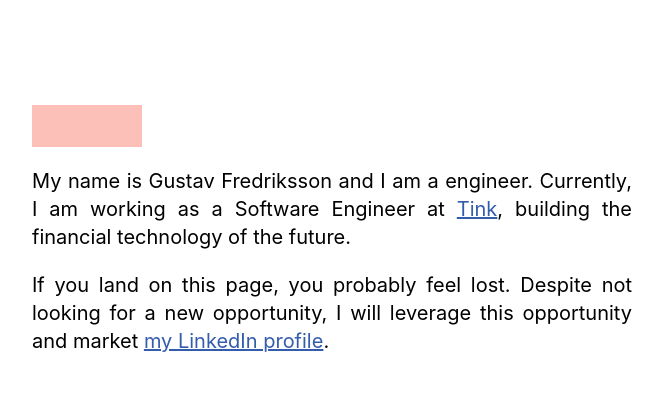
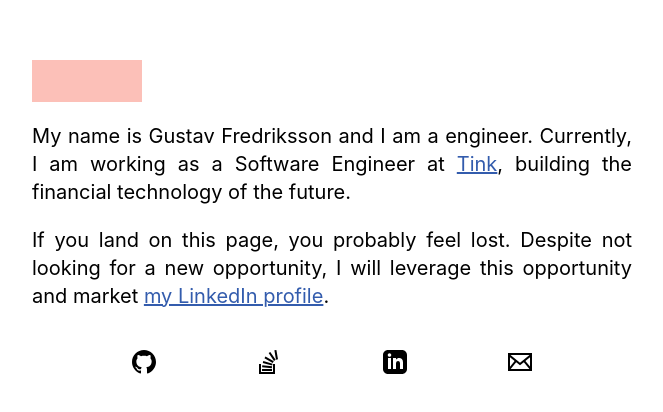
Before and after one commit to fredrikssongustav/gustavfredriksson, a React (Create React App) app: page / in a window 1280 px wide. Shown: the part 160-572 px from the top of the page, without its empty margins (308-971 px from the left). Built offline with nearby package versions, Linux system fonts and the light colour scheme.

Commit message:
feat: add ways to reach me and see me

```diff
--- a/src/components/Hello/Hello.tsx
+++ b/src/components/Hello/Hello.tsx
@@ -2,6 +2,7 @@
 import styled from "styled-components";
 import { ApplesWayOfSayingHello } from "./atoms/ApplesWayOfSayingHello/ApplesWayOfSayingHello";
 import { ThisIsMe } from "./atoms/ThisIsMe/ThisIsMe";
+import { YouFindMeHere } from "./atoms/YouFindMeHere/YouFindMeHere";
 
 const CenteredContainer = styled.div`
   display: flex;
@@ -28,6 +29,7 @@
         <div>
           <ApplesWayOfSayingHello />
           <ThisIsMe />
+          <YouFindMeHere />
         </div>
       </RowContainer>
     </CenteredContainer>
--- /dev/null
+++ b/src/components/Hello/atoms/YouFindMeHere/YouFindMeHere.tsx
@@ -0,0 +1,71 @@
+import React from "react";
+import styled from "styled-components";
+
+const GithubSVG = () => (
+  <svg
+    xmlns="http://www.w3.org/2000/svg"
+    width="24"
+    height="24"
+    viewBox="0 0 24 24"
+  >
+    <path d="M12 0c-6.626 0-12 5.373-12 12 0 5.302 3.438 9.8 8.207 11.387.599.111.793-.261.793-.577v-2.234c-3.338.726-4.033-1.416-4.033-1.416-.546-1.387-1.333-1.756-1.333-1.756-1.089-.745.083-.729.083-.729 1.205.084 1.839 1.237 1.839 1.237 1.07 1.834 2.807 1.304 3.492.997.107-.775.418-1.305.762-1.604-2.665-.305-5.467-1.334-5.467-5.931 0-1.311.469-2.381 1.236-3.221-.124-.303-.535-1.524.117-3.176 0 0 1.008-.322 3.301 1.23.957-.266 1.983-.399 3.003-.404 1.02.005 2.047.138 3.006.404 2.291-1.552 3.297-1.23 3.297-1.23.653 1.653.242 2.874.118 3.176.77.84 1.235 1.911 1.235 3.221 0 4.609-2.807 5.624-5.479 5.921.43.372.823 1.102.823 2.222v3.293c0 .319.192.694.801.576 4.765-1.589 8.199-6.086 8.199-11.386 0-6.627-5.373-12-12-12z" />
+  </svg>
+);
+
+const StackOverflowSVG = () => (
+  <svg
+    xmlns="http://www.w3.org/2000/svg"
+    width="24"
+    height="24"
+    viewBox="0 0 24 24"
+  >
+    <path d="M15 21h-10v-2h10v2zm6-11.665l-1.621-9.335-1.993.346 1.62 9.335 1.994-.346zm-5.964 6.937l-9.746-.975-.186 2.016 9.755.879.177-1.92zm.538-2.587l-9.276-2.608-.526 1.954 9.306 2.5.496-1.846zm1.204-2.413l-8.297-4.864-1.029 1.743 8.298 4.865 1.028-1.744zm1.866-1.467l-5.339-7.829-1.672 1.14 5.339 7.829 1.672-1.14zm-2.644 4.195v8h-12v-8h-2v10h16v-10h-2z" />
+  </svg>
+);
+
+const LinkedInSVG = () => (
+  <svg
+    xmlns="http://www.w3.org/2000/svg"
+    width="24"
+    height="24"
+    viewBox="0 0 24 24"
+  >
+    <path d="M19 0h-14c-2.761 0-5 2.239-5 5v14c0 2.761 2.239 5 5 5h14c2.762 0 5-2.239 5-5v-14c0-2.761-2.238-5-5-5zm-11 19h-3v-11h3v11zm-1.5-12.268c-.966 0-1.75-.79-1.75-1.764s.784-1.764 1.75-1.764 1.75.79 1.75 1.764-.783 1.764-1.75 1.764zm13.5 12.268h-3v-5.604c0-3.368-4-3.113-4 0v5.604h-3v-11h3v1.765c1.396-2.586 7-2.777 7 2.476v6.759z" />
+  </svg>
+);
+
+const MailSVG = () => (
+  <svg
+    xmlns="http://www.w3.org/2000/svg"
+    width="24"
+    height="24"
+    viewBox="0 0 24 24"
+  >
+    <path d="M0 3v18h24v-18h-24zm6.623 7.929l-4.623 5.712v-9.458l4.623 3.746zm-4.141-5.929h19.035l-9.517 7.713-9.518-7.713zm5.694 7.188l3.824 3.099 3.83-3.104 5.612 6.817h-18.779l5.513-6.812zm9.208-1.264l4.616-3.741v9.348l-4.616-5.607z" />
+  </svg>
+);
+
+const Container = styled.div`
+  display: flex;
+  justify-content: space-between;
+  margin: 40px 100px; ;
+`;
+
+export const YouFindMeHere: React.FC = () => {
+  return (
+    <Container>
+      <a href="https://github.com/fredrikssongustav">
+        <GithubSVG />
+      </a>
+      <a href="https://stackoverflow.com/users/10600871/gqstav">
+        <StackOverflowSVG />
+      </a>
+      <a href="https://www.linkedin.com/in/gustav-fredriksson-98549313a">
+        <LinkedInSVG />
+      </a>
+      <a href="mailto://gustav_fredriksson@live.se">
+        <MailSVG />
+      </a>
+    </Container>
+  );
+};
```
